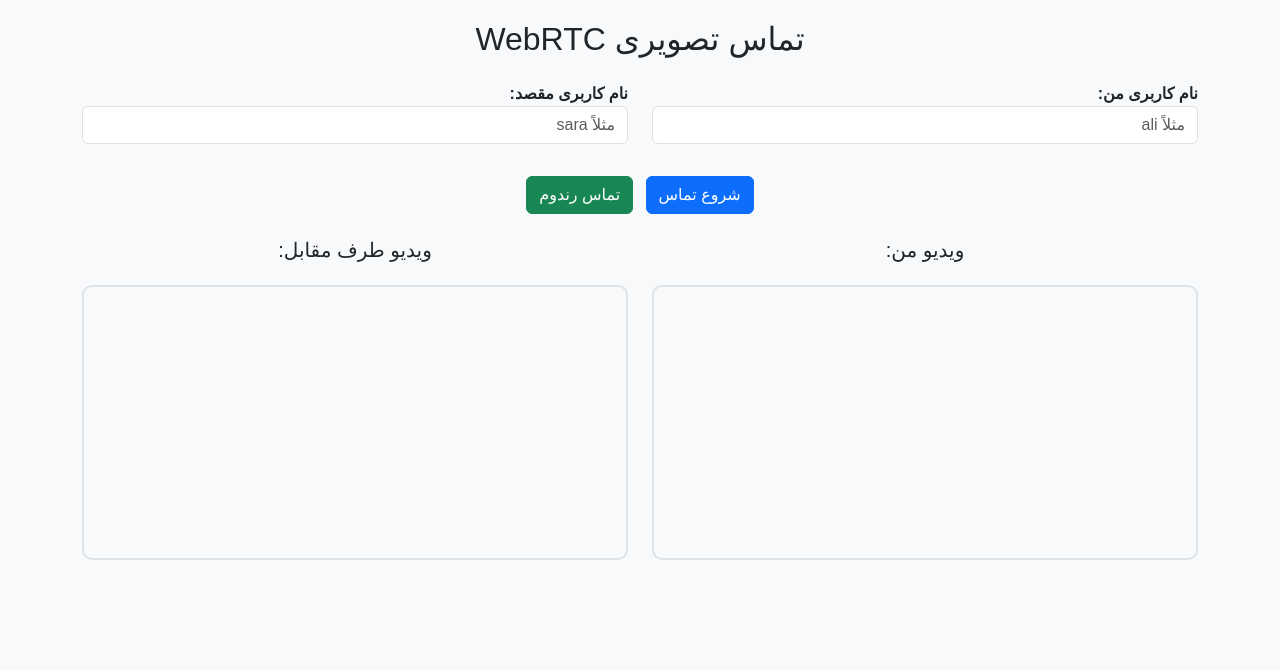
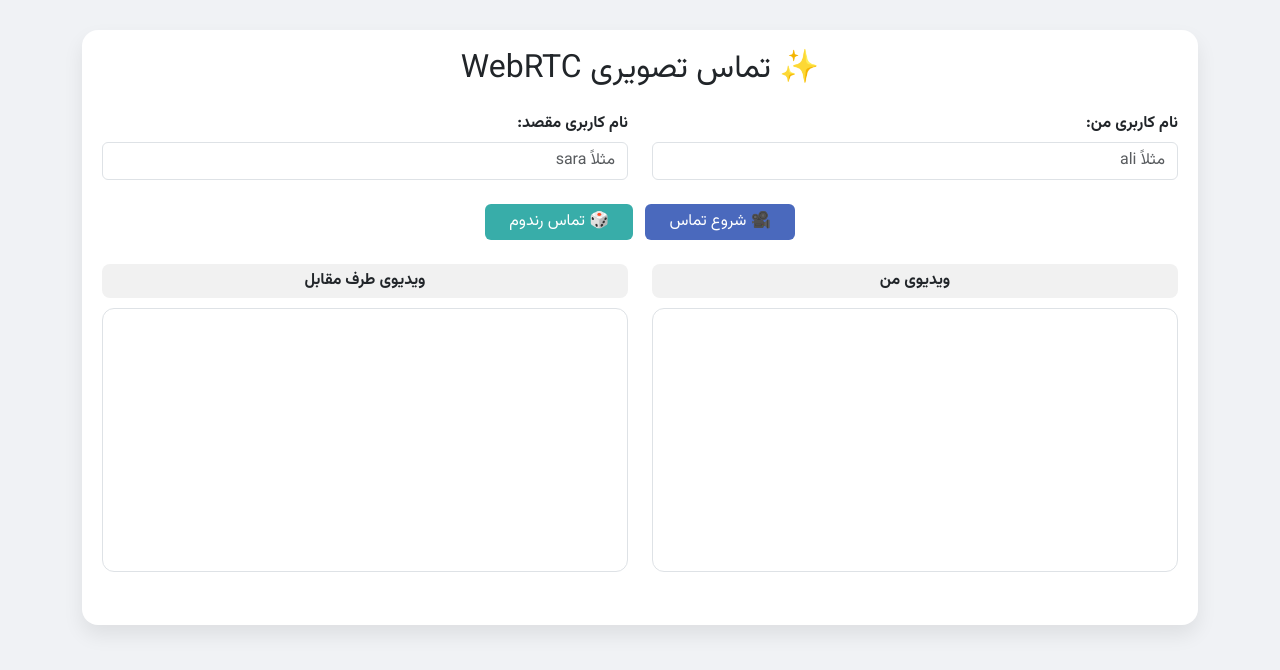
Before and after one commit to 4013amin/VideoMessage, a Django app: page / in a window 1280 px wide. Shown: the top 670 px of the page. Run offline with Django 4.2, Linux system fonts and the light colour scheme.

Commit message:
edit in ui and index.html

```diff
--- a/VideoChat/websocket/templates/index.html
+++ b/VideoChat/websocket/templates/index.html
@@ -4,61 +4,91 @@
     <meta charset="UTF-8"/>
     <meta name="viewport" content="width=device-width, initial-scale=1.0">
     <meta name="description" content="وب اپلیکیشن تماس تصویری با استفاده از WebRTC و WebSocket برای ارتباط مستقیم بین کاربران.">
-    <title>تماس تصویری WebRTC | ارتباط ویدیویی مستقیم</title>
-    <link href="https://cdn.jsdelivr.net/npm/bootstrap@5.3.0/dist/css/bootstrap.rtl.min.css" rel="stylesheet"/>
+    <title>تماس تصویری WebRTC | تماس ویدیویی آنلاین</title>
+    <link href="https://cdn.jsdelivr.net/npm/bootstrap@5.3.0/dist/css/bootstrap.rtl.min.css" rel="stylesheet">
+    <link href="https://fonts.googleapis.com/css2?family=Vazirmatn:wght@400;700&display=swap" rel="stylesheet">
     <style>
         body {
+            font-family: 'Vazirmatn', sans-serif;
             direction: rtl;
-            font-family: 'Vazirmatn', sans-serif;
+            background-color: #f0f2f5;
+        }
+
+        .card-custom {
+            border-radius: 16px;
+            box-shadow: 0 10px 20px rgba(0, 0, 0, 0.08);
+            background-color: #ffffff;
             padding: 20px;
-            background-color: #f8f9fa;
+            margin-top: 30px;
         }
+
         video {
             width: 100%;
-            max-width: 100%;
-            border-radius: 10px;
-            border: 2px solid #dee2e6;
-            margin-top: 15px;
+            border-radius: 12px;
+            border: 1px solid #dee2e6;
         }
+
         label {
+            font-weight: bold;
+            margin-bottom: 6px;
+        }
+
+        .btn-primary {
+            background-color: #4a69bd;
+            border: none;
+        }
+
+        .btn-success {
+            background-color: #38ada9;
+            border: none;
+        }
+
+        .video-title {
+            background-color: #f1f1f1;
+            padding: 5px 10px;
+            text-align: center;
+            border-radius: 8px;
+            margin-bottom: 10px;
             font-weight: bold;
         }
     </style>
 </head>
 <body>
+
 <div class="container">
-    <h2 class="text-center mb-4">تماس تصویری WebRTC</h2>
+    <div class="card-custom">
+        <h2 class="text-center mb-4">✨ تماس تصویری WebRTC</h2>
 
-    <div class="row mb-3">
-        <div class="col-md-6 mb-3">
+        <div class="row mb-4">
+            <div class="col-md-6">
                 <label for="myUsername">نام کاربری من:</label>
                 <input id="myUsername" class="form-control" placeholder="مثلاً ali" />
             </div>
-        <div class="col-md-6 mb-3">
+            <div class="col-md-6">
                 <label for="targetUsername">نام کاربری مقصد:</label>
                 <input id="targetUsername" class="form-control" placeholder="مثلاً sara" />
             </div>
         </div>
 
         <div class="text-center mb-4">
-        <button class="btn btn-primary me-2" onclick="startCall()">شروع تماس</button>
-        <button class="btn btn-success" onclick="startRandomCall()">تماس رندوم</button>
+            <button class="btn btn-primary me-2 px-4" onclick="startCall()">🎥 شروع تماس</button>
+            <button class="btn btn-success px-4" onclick="startRandomCall()">🎲 تماس رندوم</button>
         </div>
 
         <div class="row mt-4">
-        <div class="col-md-6 mb-3">
-            <h5 class="text-center">ویدیو من:</h5>
+            <div class="col-md-6 mb-4">
+                <div class="video-title">ویدیوی من</div>
                 <video id="localVideo" autoplay muted playsinline></video>
             </div>
-        <div class="col-md-6 mb-3">
-            <h5 class="text-center">ویدیو طرف مقابل:</h5>
+            <div class="col-md-6 mb-4">
+                <div class="video-title">ویدیوی طرف مقابل</div>
                 <video id="remoteVideo" autoplay playsinline></video>
+            </div>
         </div>
     </div>
 </div>
 
 <script>
-    // عناصر HTML
     const localVideo = document.getElementById("localVideo");
     const remoteVideo = document.getElementById("remoteVideo");
     const myUsernameInput = document.getElementById("myUsername");
@@ -70,7 +100,6 @@
     let myUsername = '';
     let targetUsername = '';
 
-    // گرفتن مجوز ویدیویی و صوتی
     async function getMedia() {
         try {
             localStream = await navigator.mediaDevices.getUserMedia({video: true, audio: true});
@@ -81,7 +110,6 @@
         }
     }
 
-    // شروع تماس با کاربر مشخص
     async function startCall() {
         myUsername = myUsernameInput.value.trim();
         targetUsername = targetUsernameInput.value.trim();
@@ -92,7 +120,6 @@
         await connect(false);
     }
 
-    // شروع تماس رندوم
     async function startRandomCall() {
         myUsername = myUsernameInput.value.trim();
         if (!myUsername) {
@@ -102,7 +129,6 @@
         await connect(true);
     }
 
-    // برقراری اتصال WebSocket و WebRTC
     async function connect(isRandom) {
         await getMedia();
 
@@ -114,17 +140,14 @@
             ]
         });
 
-        // اضافه کردن ترک‌ها به PeerConnection
         localStream.getTracks().forEach(track => pc.addTrack(track, localStream));
 
-        // دریافت استریم ویدیویی طرف مقابل
         pc.ontrack = event => {
             if (!remoteVideo.srcObject) {
                 remoteVideo.srcObject = event.streams[0];
             }
         };
 
-        // ارسال ICE candidate به طرف مقابل
         pc.onicecandidate = event => {
             if (event.candidate && targetUsername) {
                 socket.send(JSON.stringify({
@@ -135,8 +158,7 @@
             }
         };
 
-        // اتصال به سرور WebSocket
-        new WebSocket("wss://videomessage.liara.run")
+        socket = new WebSocket("wss://videomessage.liara.run");
 
         socket.onopen = async () => {
             console.log("WebSocket connected");
@@ -149,7 +171,6 @@
             }
         };
 
-        // دریافت پیام‌ها از سرور
         socket.onmessage = async (event) => {
             const data = JSON.parse(event.data);
 
@@ -210,5 +231,6 @@
 
     window.onload = getMedia;
 </script>
+
 </body>
 </html>
```
Lines whose indentation alone changed are shown as unchanged.
